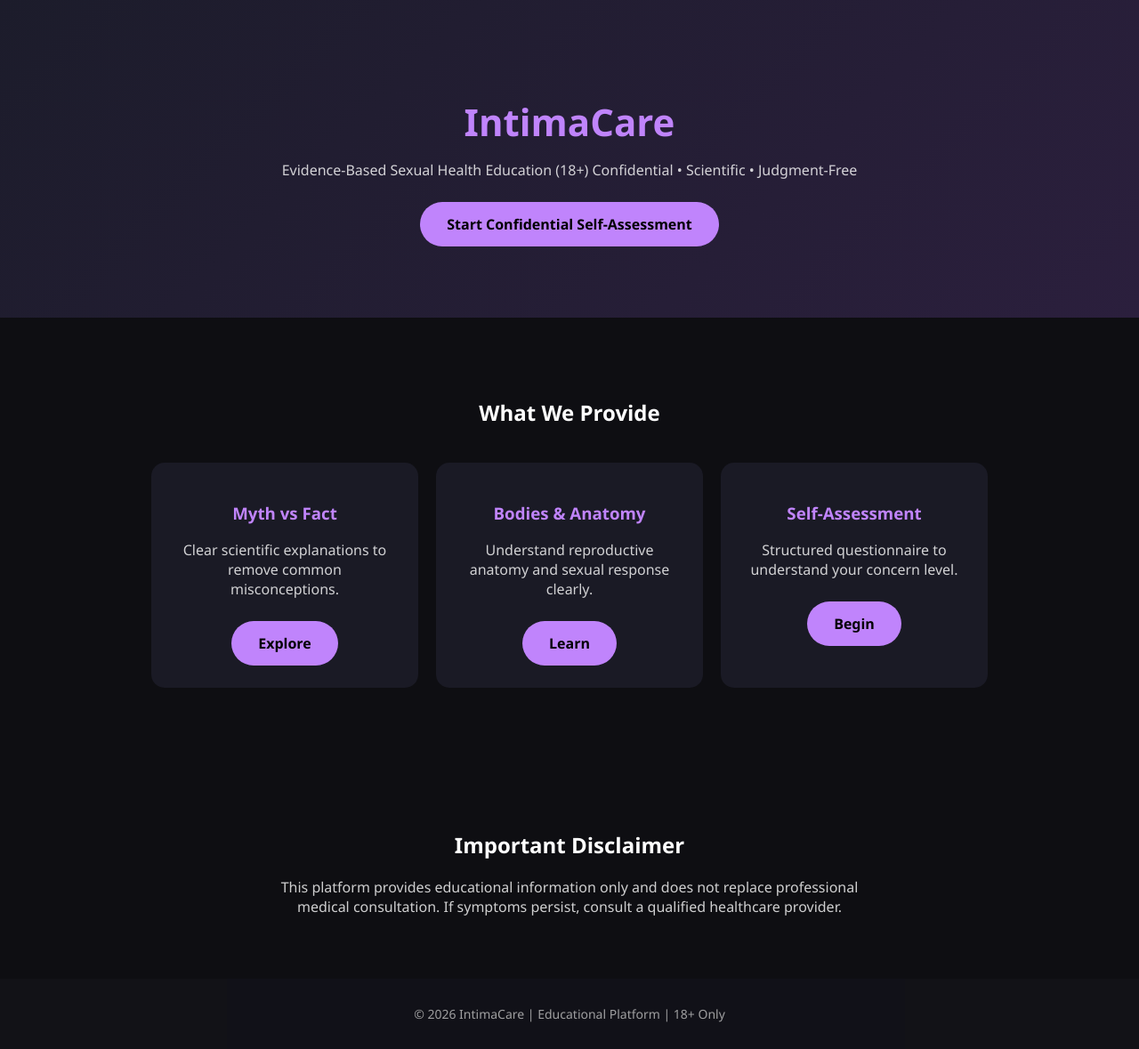
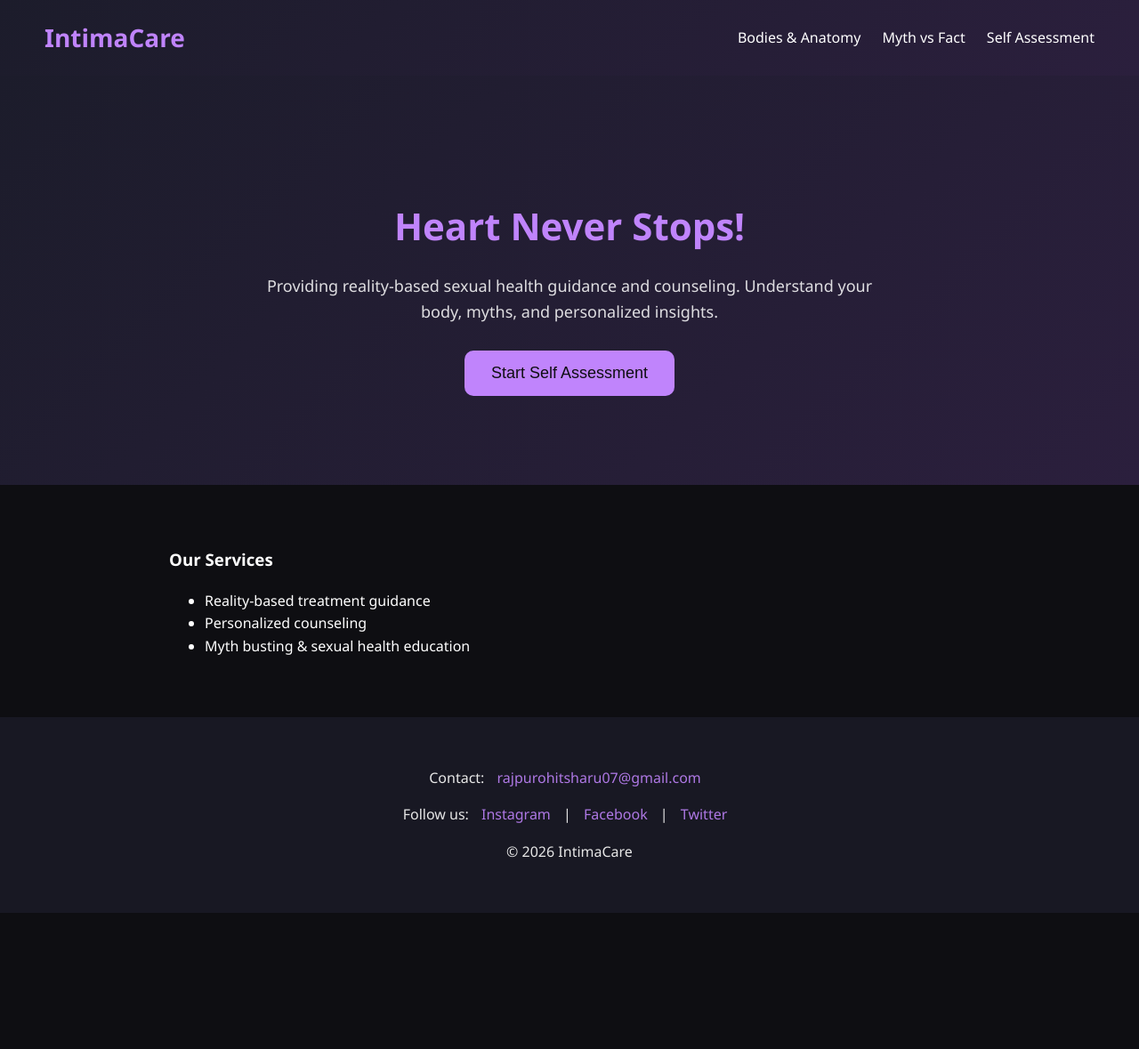
Before and after one commit to rajpurohitsharu07-cpu/intimacare, a plain HTML site: page index.html in a window 1280 px wide. Shown: the whole page at 89% size. After the commit the page ends 1026 px from the top, so only its background shows below. Drawn offline with Linux system fonts and the light colour scheme.

Commit message:
Update index.html

```diff
--- a/index.html
+++ b/index.html
@@ -1,77 +1,96 @@
 <!DOCTYPE html>
-<html>
+<html lang="en">
 <head>
 <meta charset="UTF-8">
 <meta name="viewport" content="width=device-width, initial-scale=1.0">
-<title>IntimaCare</title>
-
+<title>IntimaCare - Sexual Health Guidance</title>
 <style>
 body{
   margin:0;
-  font-family: 'Segoe UI', sans-serif;
+  font-family:'Segoe UI',sans-serif;
   background:#0e0e12;
   color:white;
+  line-height:1.6;
 }
 
 header{
+  background:linear-gradient(135deg,#1c1c2b,#2b1f3d);
+  padding:20px 50px;
+  display:flex;
+  justify-content:space-between;
+  align-items:center;
+  flex-wrap:wrap;
+}
+
+header h1{
+  color:#c084fc;
+  font-size:28px;
+  margin:0;
+}
+
+nav a{
+  color:white;
+  text-decoration:none;
+  margin-left:20px;
+  font-size:16px;
+  transition:0.3s;
+}
+
+nav a:hover{
+  color:#c084fc;
+}
+
+.hero{
   text-align:center;
-  padding:80px 20px;
+  padding:100px 20px;
   background:linear-gradient(135deg,#1c1c2b,#2b1f3d);
 }
 
-h1{
+.hero h2{
   font-size:42px;
   color:#c084fc;
-  margin-bottom:15px;
+  margin-bottom:20px;
 }
 
-p{
+.hero p{
+  font-size:18px;
   max-width:700px;
-  margin:auto;
-  opacity:0.8;
+  margin:0 auto 30px auto;
+  opacity:0.85;
 }
 
-.btn{
-  display:inline-block;
-  margin-top:25px;
-  padding:14px 30px;
+button.cta{
   background:#c084fc;
-  color:black;
-  text-decoration:none;
-  border-radius:30px;
-  font-weight:bold;
+  color:#0e0e12;
+  border:none;
+  padding:15px 30px;
+  font-size:18px;
+  border-radius:10px;
+  cursor:pointer;
+  transition:0.3s;
 }
 
-.section{
-  padding:70px 20px;
-  text-align:center;
+button.cta:hover{
+  background:#e0aaff;
 }
 
-.cards{
-  display:flex;
-  flex-wrap:wrap;
-  justify-content:center;
-  gap:20px;
-  margin-top:40px;
+.container{
+  max-width:900px;
+  margin:auto;
+  padding:50px 20px;
 }
 
-.card{
+.footer{
+  text-align:center;
+  padding:40px 20px;
   background:#1a1a25;
-  padding:25px;
-  border-radius:15px;
-  width:250px;
+  opacity:0.9;
 }
 
-.card h3{
+.footer a{
   color:#c084fc;
-}
-
-footer{
-  background:#14141c;
-  padding:30px;
-  text-align:center;
-  font-size:14px;
-  opacity:0.6;
+  text-decoration:none;
+  margin:0 10px;
 }
 </style>
 </head>
@@ -80,44 +99,36 @@ footer{
 
 <header>
   <h1>IntimaCare</h1>
-  <p>Evidence-Based Sexual Health Education (18+)
-  Confidential • Scientific • Judgment-Free</p>
-  <a href="selftest.html" class="btn">Start Confidential Self-Assessment</a>
+  <nav>
+    <a href="anatomy.html">Bodies & Anatomy</a>
+    <a href="myth.html">Myth vs Fact</a>
+    <a href="selftest.html">Self Assessment</a>
+  </nav>
 </header>
 
-<div class="section">
-  <h2>What We Provide</h2>
-  <div class="cards">
-    <div class="card">
-      <h3>Myth vs Fact</h3>
-      <p>Clear scientific explanations to remove common misconceptions.</p>
-      <a href="myth.html" class="btn">Explore</a>
-    </div>
+<section class="hero">
+  <h2>Heart Never Stops!</h2>
+  <p>Providing reality-based sexual health guidance and counseling. Understand your body, myths, and personalized insights.</p>
+  <button class="cta" onclick="location.href='selftest.html'">Start Self Assessment</button>
+</section>
 
-    <div class="card">
-      <h3>Bodies & Anatomy</h3>
-      <p>Understand reproductive anatomy and sexual response clearly.</p>
-      <a href="anatomy.html" class="btn">Learn</a>
-    </div>
-
-    <div class="card">
-      <h3>Self-Assessment</h3>
-      <p>Structured questionnaire to understand your concern level.</p>
-      <a href="selftest.html" class="btn">Begin</a>
-    </div>
-  </div>
+<div class="container">
+  <h3>Our Services</h3>
+  <ul>
+    <li>Reality-based treatment guidance</li>
+    <li>Personalized counseling</li>
+    <li>Myth busting & sexual health education</li>
+  </ul>
 </div>
 
-<div class="section">
-  <h2>Important Disclaimer</h2>
-  <p>
-  This platform provides educational information only and does not replace
-  professional medical consultation. If symptoms persist, consult a qualified healthcare provider.
+<footer class="footer">
+  <p>Contact: <a href="mailto:rajpurohitsharu07@gmail.com">rajpurohitsharu07@gmail.com</a></p>
+  <p>Follow us:
+    <a href="#">Instagram</a> |
+    <a href="#">Facebook</a> |
+    <a href="#">Twitter</a>
   </p>
-</div>
-
-<footer>
-© 2026 IntimaCare | Educational Platform | 18+ Only
+  <p>© 2026 IntimaCare</p>
 </footer>
 
 </body>
```
